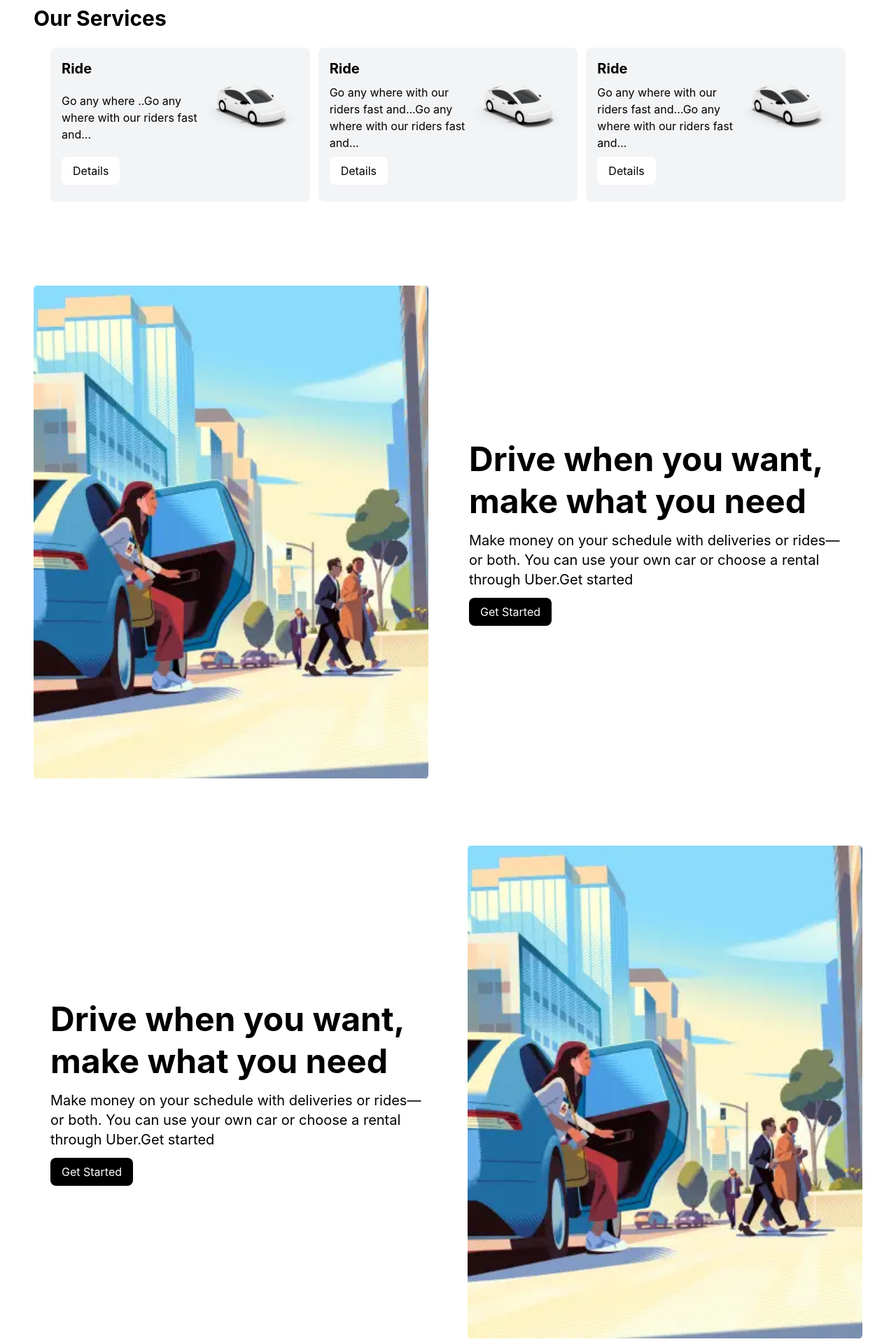
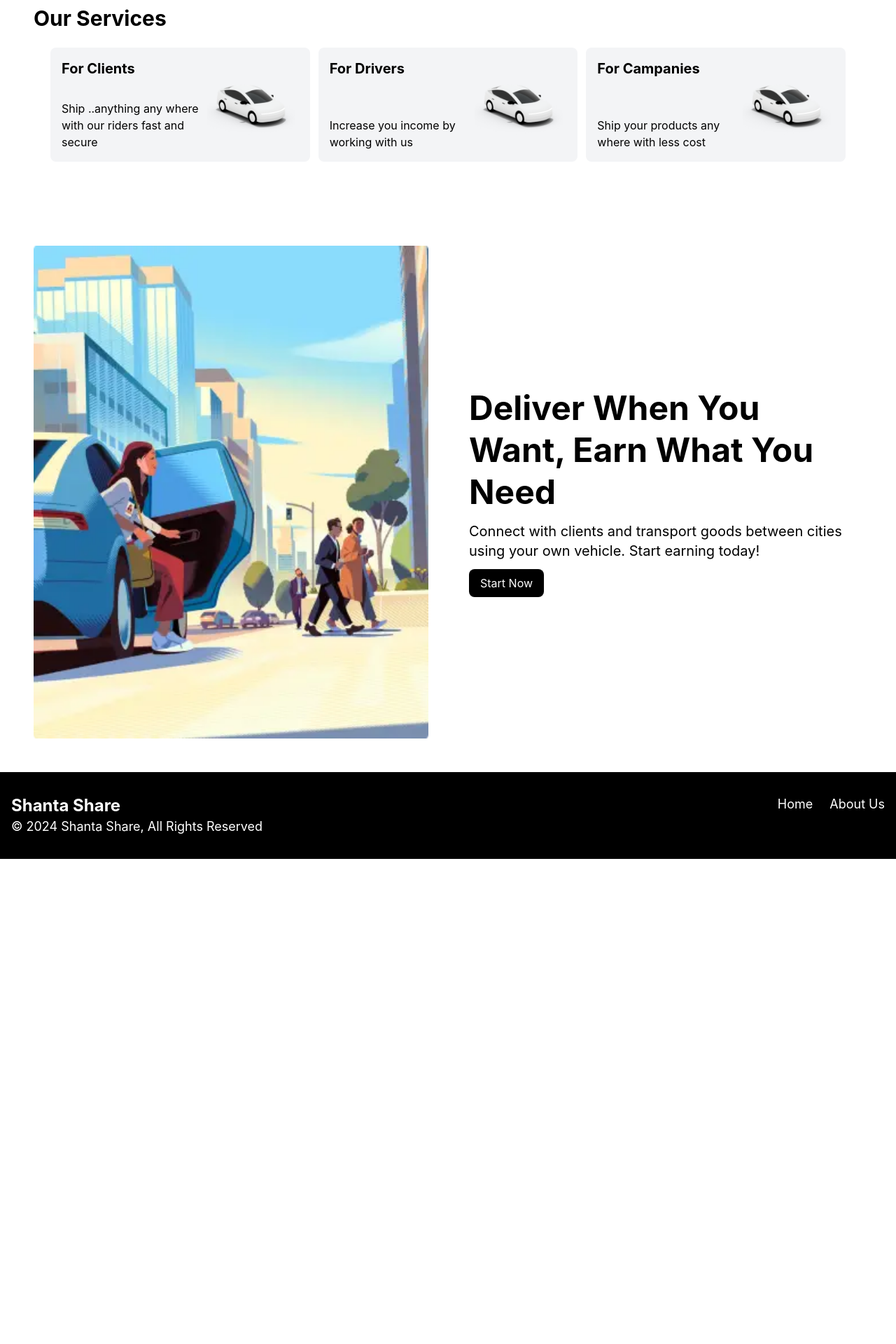
Before and after one commit to assemabudeif/Shanta-Share, a React (Create React App) app: page / in a window 1280 px wide. Shown: the part 920-2840 px from the top of the page at 70% size. After the commit the page ends 2147 px from the top, so only its background shows below. Built offline with nearby package versions, Linux system fonts and the light colour scheme.

Commit message:
#Handling Home Page

```diff
--- a/src/Pages/HomePage.jsx
+++ b/src/Pages/HomePage.jsx
@@ -161,13 +161,9 @@ function HomePage() {
           <div className='p-6 gap-3 w-full grid sm:grid-cols-1 md:grid-cols-2 lg:grid-cols-3'>
             <div className='p-4 bg-gray-100 rounded-lg flex'>
               <div className='w-3/4 flex flex-col justify-between'>
-                <span className='text-xl font-bold mb-2'>Ride</span>
-                <span>Go any where ..Go any where with our riders fast and... </span>
-                <div className='px-4 py-2 my-2 w-fit bg-white rounded-lg'>
-                <span className=''>
-                  Details
-                </span>
-                </div>
+                <span className='text-xl font-bold mb-2'>For Clients</span>
+                <span>Ship ..anything any where with our riders fast and secure </span>
+
               </div>
               <div className=''>
                 <img className='' src={require('../assets/images/icon_car.png')}/>
@@ -176,13 +172,9 @@ function HomePage() {
             </div>
             <div className='p-4 bg-gray-100 rounded-lg flex'>
               <div className='w-3/4 flex flex-col justify-between'>
-                <span className='text-xl font-bold mb-2'>Ride</span>
-                <span>Go any where with our riders fast and...Go any where with our riders fast and... </span>
-                <div className='px-4 py-2 my-2 w-fit bg-white rounded-lg'>
-                <span className=''>
-                  Details
-                </span>
-                </div>
+                <span className='text-xl font-bold mb-2'>For Drivers</span>
+                <span> Increase you income by working with us </span>
+
               </div>
               <div className=''>
                 <img className='' src={require('../assets/images/icon_car.png')}/>
@@ -191,13 +183,9 @@ function HomePage() {
             </div>
             <div className='p-4 bg-gray-100 rounded-lg flex'>
               <div className='w-3/4 flex flex-col justify-between'>
-                <span className='text-xl font-bold mb-2'>Ride</span>
-                <span>Go any where with our riders fast and...Go any where with our riders fast and... </span>
-                <div className='px-4 py-2 my-2 w-fit bg-white rounded-lg'>
-                <span className=''>
-                  Details
-                </span>
-                </div>
+                <span className='text-xl font-bold mb-2'>For Campanies</span>
+                <span> Ship your products any where with less cost </span>
+
               </div>
               <div className=''>
                 <img className='' src={require('../assets/images/icon_car.png')}/>
@@ -219,14 +207,13 @@ function HomePage() {
           </div>
           <div className='w-full h-full px-6 bg-transparent flex flex-col justify-center items-start'>
             <h1 className='my-3 text-5xl leading-tight font-bold'>
-              Drive when you want, make what you need
-            </h1>
-            <span className='text-xl'>Make money on your schedule with deliveries or rides—or both. You can use your own car or choose a rental through Uber.Get started</span>
+Deliver When You Want, Earn What You Need
+          </h1>
+            <span className='text-xl'>Connect with clients and transport goods between cities using your own vehicle. Start earning today!</span>
             <div className='py-3 w-full flex flex-col items-start justify-center'>
               <div className='px-4 py-2 bg-black rounded-lg'>
-                <span className='text-white'>
-                  Get Started
-                </span>
+              <Link to="/register" className="text-white">Start Now</Link>
+
               </div>
             </div>
           </div>
@@ -235,32 +222,9 @@ function HomePage() {
 
       </div>
 
-      <div className="flex justify-center">
-        <div className='p-12 max-w-[1280px] gap-3 w-full h-screen grid md:grid-cols-1 lg:grid-cols-2'>
 
-          <div className='w-full h-full px-6 bg-transparent flex flex-col justify-center items-start'>
-            <h1 className='my-3 text-5xl leading-tight font-bold'>
-              Drive when you want, make what you need
-            </h1>
-            <span className='text-xl'>Make money on your schedule with deliveries or rides—or both. You can use your own car or choose a rental through Uber.Get started</span>
-            <div className='py-3 w-full flex flex-col items-start justify-center'>
-              <div className='px-4 py-2 bg-black rounded-lg'>
-                <span className='text-white'>
-                  Get Started
-                </span>
-              </div>
-            </div>
-          </div>
 
-          <div className='w-full justify-end sm:hidden lg:flex'>
-            <img
-              className='w-auto h-full object-contain'
-              src={require(`../assets/images/bg_home_hero.png`)}/>
-          </div>
 
-        </div>
-
-      </div>
       <Footer />
 
     </>
```
